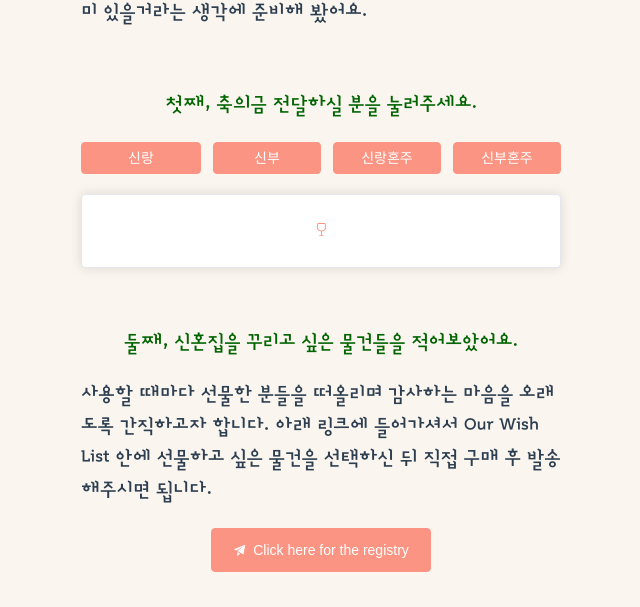
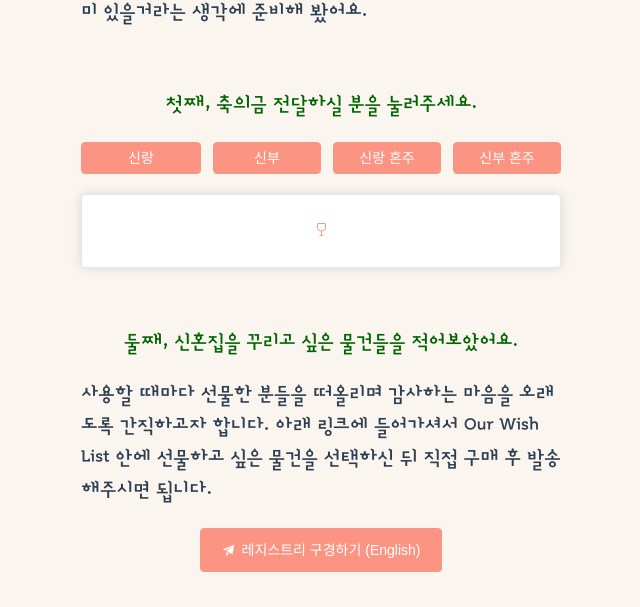
Before and after one commit to ryandhjeon/Mobile-Wedding-Invitation, a Vue app: page / in a window 1280 px wide. Shown: the part 5167-5774 px from the top of the page, without its empty margins (319-959 px from the left). Built offline with nearby package versions, Linux system fonts and the light colour scheme; a web font is replaced by a local one.

Commit message:
Add animation

```diff
--- a/src/components/Love.vue
+++ b/src/components/Love.vue
@@ -1,3 +1,6 @@
+<script setup>
+</script>
+
 <template>
     <div class="container fade-in">
         <el-image class="divider" :src="divider" loading="lazy"/>
@@ -9,57 +12,57 @@
             <div class="love_button_list">
                 <el-button @click="count = 1, copy(groom)" type="danger" >신랑</el-button>
                 <el-button @click="count = 2, copy(bride)" type="danger" >신부</el-button>
-                <el-button @click="count = 3, copy(groom_parent)" type="danger" >신랑혼주</el-button>
-                <el-button @click="count = 4, copy(bride_parent)" type="danger" >신부혼주</el-button>
+                <el-button @click="count = 3, copy(groom_parent)" type="danger" >신랑 혼주</el-button>
+                <el-button @click="count = 4, copy(bride_parent)" type="danger" >신부 혼주</el-button>
             </div>
             <el-card class="one__card">
                 <div v-if="count === 1">
                     <div class="one__card-title">
-                        <el-icon :size="10" color="#FC9483">
+                        <!-- <el-icon :size="10" color="#FC9483">
                             <Stamp />
-                        </el-icon>
-                        <span class="bold">신랑</span>님의 계좌번호가 복사되었습니다
-                        <el-icon :size="10" color="#FC9483">
+                        </el-icon> -->
+                        <span class="bold">신랑</span>님의 계좌번호입니다
+                        <!-- <el-icon :size="10" color="#FC9483">
                             <Stamp />
-                        </el-icon>
+                        </el-icon> -->
                     </div>
                     <div>신한은행 110-367-792110 전동헌</div>
                     <div>Click the link for the <a href="https://account.venmo.com/u/ryandhjeon" target="blank">Venmo</a></div>
                 </div>
                 <div v-else-if="count === 2">
                     <div class="one__card-title">
-                        <el-icon :size="10" color="#FC9483">
+                        <!-- <el-icon :size="10" color="#FC9483">
                             <Stamp />
-                        </el-icon>
-                        <span class="bold">신부</span>님의 계좌번호가 복사되었습니다
-                        <el-icon :size="10" color="#FC9483">
+                        </el-icon> -->
+                        <span class="bold">신부</span>님의 계좌번호입니다
+                        <!-- <el-icon :size="10" color="#FC9483">
                             <Stamp />
-                        </el-icon>
+                        </el-icon> -->
                     </div>
                     <div>하나은행 288-910382-83407 김혜원</div>
                     <div>Click the link for the <a href="https://account.venmo.com/u/hyewony" target="blank">Venmo</a></div>
                 </div>
                 <div v-else-if="count === 3">
                     <div class="one__card-title">
-                        <el-icon :size="10" color="#FC9483">
+                        <!-- <el-icon :size="10" color="#FC9483">
                             <Stamp />
-                        </el-icon>
-                        <span class="bold">신랑혼주</span>님의 계좌번호가 복사되었습니다
-                        <el-icon :size="10" color="#FC9483">
+                        </el-icon> -->
+                        <span class="bold">신랑 혼주</span>님의 계좌번호입니다
+                        <!-- <el-icon :size="10" color="#FC9483">
                             <Stamp />
-                        </el-icon>
+                        </el-icon> -->
                     </div>
                     <div>우리은행 0871-141-3802001 전인영</div>
                 </div>
                 <div v-else-if="count === 4">
                     <div class="one__card-title">
-                        <el-icon :size="10" color="#FC9483">
+                        <!-- <el-icon :size="10" color="#FC9483">
                             <Stamp />
-                        </el-icon>
-                        <span class="bold">신부혼주</span>님의 계좌번호가 복사되었습니다
-                        <el-icon :size="10" color="#FC9483">
+                        </el-icon> -->
+                        <span class="bold">신부 혼주</span>님의 계좌번호입니다
+                        <!-- <el-icon :size="10" color="#FC9483">
                             <Stamp />
-                        </el-icon>
+                        </el-icon> -->
                     </div>
                     <div>우리은행 1002-948-726774 김인진</div>
                 </div>
@@ -79,7 +82,7 @@
             <div>사용할 때마다 선물한 분들을 떠올리며 감사하는 마음을 오래도록 간직하고자 합니다. 아래 링크에 들어가셔서 Our Wish List 안에 선물하고 싶은 물건을 선택하신 뒤 직접 구매 후 발송해주시면 됩니다. </div>
             <div class="registry">
                 <a href="https://registry.theknot.com/ryan-jeon-hyewon-kim-december-2023-il/56941937" target="blank">
-                    <el-button class="registry_button" :icon="Promotion" type="danger">Click here for the registry</el-button>
+                    <el-button class="registry_button" :icon="Promotion" type="danger">레지스트리 구경하기 (English)</el-button>
                 </a>
             </div>
         </div>
@@ -98,10 +101,22 @@
 
     const count = ref<number>(0)
 
-    async function copy(s) {
-        await navigator.clipboard.writeText(s);
-        console.log(s)
+    const copy = (s) => {
+        ElMessage({
+            message: '계좌번호가 복사되었습니다',
+            type: 'info'
+        })
+
+        navigator.clipboard.writeText(s);
     }
+
+    // async function copy(s) {
+
+    //     await navigator.clipboard.writeText(s);
+    //     console.log(s)
+    // }
+
+
 </script>
 
 <style scope>
--- a/src/main.js
+++ b/src/main.js
@@ -4,6 +4,7 @@ import 'element-plus/dist/index.css'
 import App from "./App.vue";
 import router from "./router";
 import "./assets/main.css";
+// import "./assets/snow"
 
 const app = createApp(App);
 app.use(router);
--- a/vue.config.js
+++ /dev/null
@@ -1,11 +0,0 @@
-module.exports = {
-  css: {
-    loaderOptions: {
-      sass: {
-        prependData: `
-          @import "@/scss/_variables.scss";
-        `
-      }
-    }
-  }
-};
```
